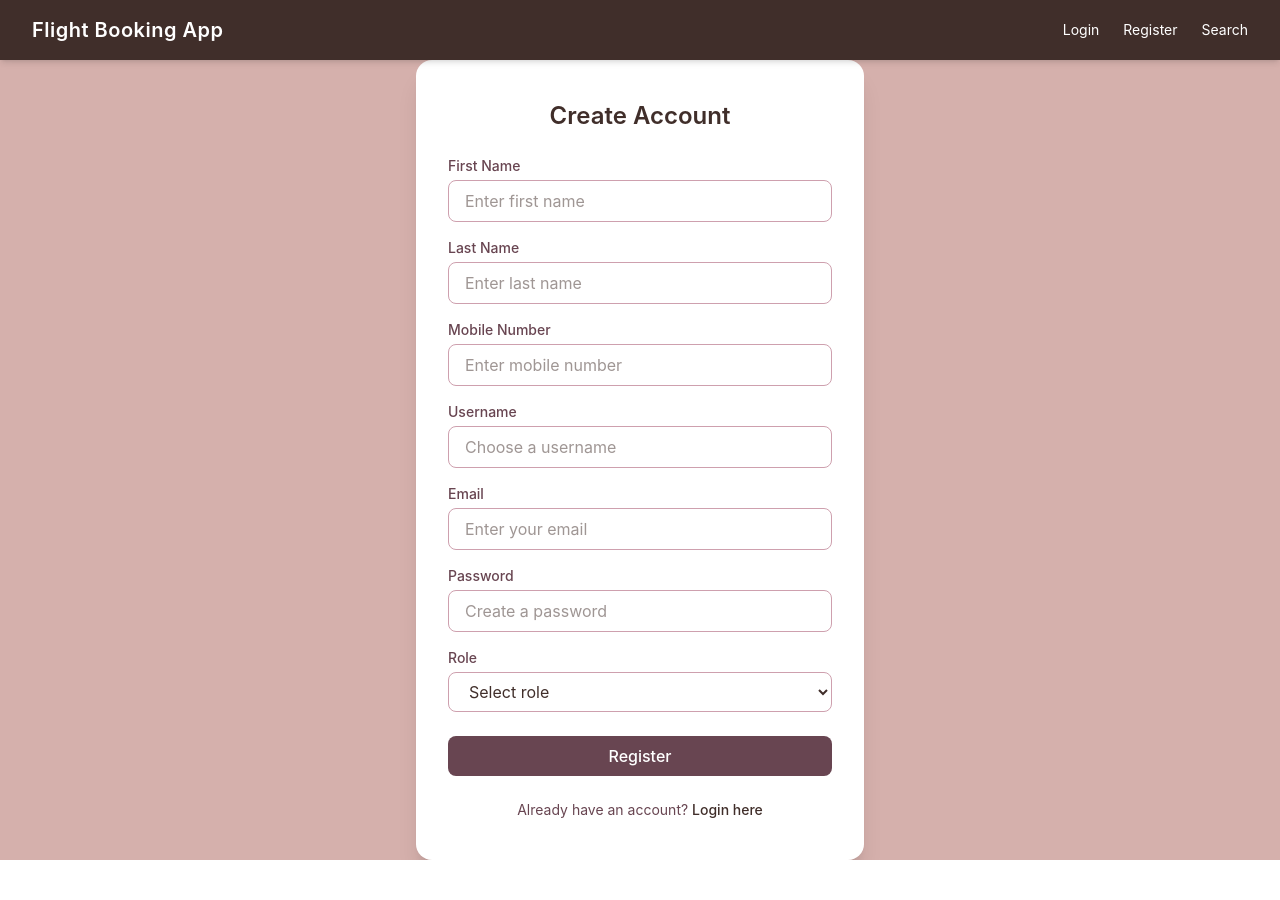
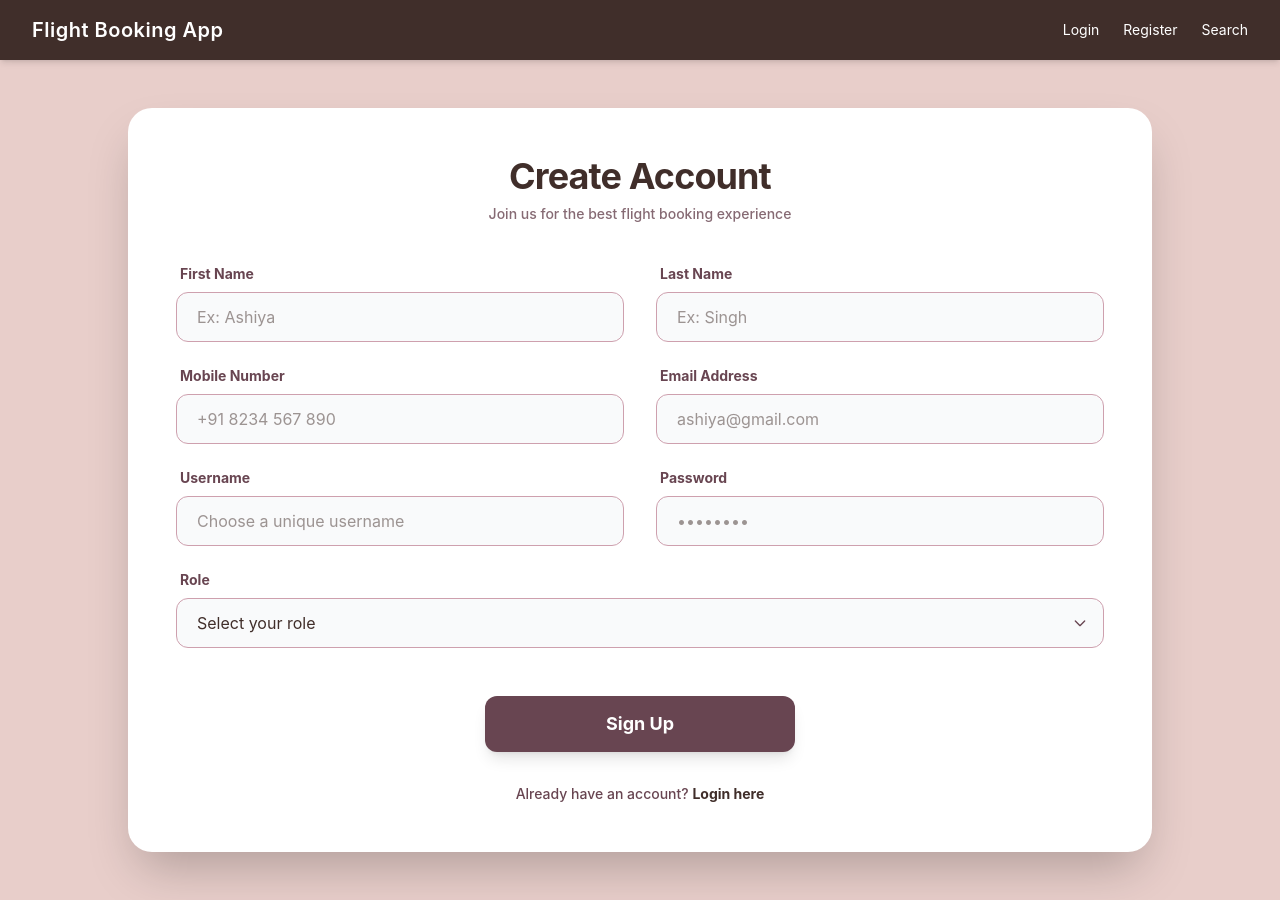
Before and after one commit to NaynaBisht/FlightBooking_Microservices_App, an Angular app in the folder frontend/flight-booking-ui/: page /register in a window 1280 px wide. Before the commit the page ends 860 px from the top, so only its background shows below. Built offline with nearby package versions, Linux system fonts and the light colour scheme.

Commit message:
update Design - register page

```diff
--- a/frontend/flight-booking-ui/src/app/pages/register/register.html
+++ b/frontend/flight-booking-ui/src/app/pages/register/register.html
@@ -1,182 +1,230 @@
 <div
-  class="min-h-screen flex items-center justify-center px-4"
-  style="background-color:#D5B0AC;"
+  class="min-h-screen flex items-center justify-center py-12 px-4 transition-colors duration-500"
+  style="background-color: #e8ceca"
 >
-  <div class="w-full max-w-md">
-
+  <div class="w-[90%] max-w-5xl">
     <form
-      class="bg-white rounded-2xl shadow-xl px-8 py-10"
+      class="bg-white rounded-3xl shadow-2xl px-8 py-12 md:px-12 transform transition-all duration-300 hover:shadow-[0_20px_50px_rgba(0,0,0,0.15)]"
       [formGroup]="form"
       (ngSubmit)="register()"
     >
-
-      <h2
-        class="text-2xl font-semibold text-center mb-6"
-        style="color:#402E2A;"
-      >
+      <div class="text-center mb-10">
+        <h2 class="text-4xl font-bold tracking-tight mb-2" style="color: #402e2a">
           Create Account
         </h2>
+        <p class="text-sm font-medium opacity-80" style="color: #684551">
+          Join us for the best flight booking experience
+        </p>
+      </div>
 
-      <div class="mb-4">
-        <label class="block text-sm font-medium mb-1" style="color:#684551;">
+      <div class="grid grid-cols-1 md:grid-cols-2 gap-x-8 gap-y-6">
+        <div class="group">
+          <label
+            class="block text-sm font-bold mb-2 ml-1 transition-colors group-hover:text-[#402E2A]"
+            style="color: #684551"
+          >
             First Name
           </label>
           <input
             type="text"
             formControlName="firstName"
-          placeholder="Enter first name"
-          class="w-full px-4 py-2 rounded-lg border focus:outline-none transition"
-          style="border-color:#CEA0AE; color:#402E2A;"
+            placeholder="Ex: Ashiya"
+            class="w-full px-5 py-3 rounded-xl border bg-gray-50 focus:bg-white focus:ring-2 focus:ring-offset-1 focus:outline-none transition-all duration-300 ease-in-out"
+            style="border-color: #cea0ae; color: #402e2a"
+            [ngStyle]="{ '--tw-ring-color': '#CEA0AE' }"
           />
           <small
             *ngIf="form.get('firstName')?.touched && form.get('firstName')?.invalid"
-          style="color:#402E2A;"
+            class="block mt-1 ml-1 text-xs font-semibold animate-pulse"
+            style="color: #402e2a"
           >
             First name is required
           </small>
         </div>
 
-      <div class="mb-4">
-        <label class="block text-sm font-medium mb-1" style="color:#684551;">
+        <div class="group">
+          <label
+            class="block text-sm font-bold mb-2 ml-1 transition-colors group-hover:text-[#402E2A]"
+            style="color: #684551"
+          >
             Last Name
           </label>
           <input
             type="text"
             formControlName="lastName"
-          placeholder="Enter last name"
-          class="w-full px-4 py-2 rounded-lg border focus:outline-none transition"
-          style="border-color:#CEA0AE; color:#402E2A;"
+            placeholder="Ex: Singh"
+            class="w-full px-5 py-3 rounded-xl border bg-gray-50 focus:bg-white focus:ring-2 focus:ring-offset-1 focus:outline-none transition-all duration-300 ease-in-out"
+            style="border-color: #cea0ae; color: #402e2a"
+            [ngStyle]="{ '--tw-ring-color': '#CEA0AE' }"
           />
           <small
             *ngIf="form.get('lastName')?.touched && form.get('lastName')?.invalid"
-          style="color:#402E2A;"
+            class="block mt-1 ml-1 text-xs font-semibold animate-pulse"
+            style="color: #402e2a"
           >
             Last name is required
           </small>
         </div>
 
-      <div class="mb-4">
-        <label class="block text-sm font-medium mb-1" style="color:#684551;">
+        <div class="group">
+          <label
+            class="block text-sm font-bold mb-2 ml-1 transition-colors group-hover:text-[#402E2A]"
+            style="color: #684551"
+          >
             Mobile Number
           </label>
           <input
             type="text"
             formControlName="mobileNumber"
-          placeholder="Enter mobile number"
-          class="w-full px-4 py-2 rounded-lg border focus:outline-none transition"
-          style="border-color:#CEA0AE; color:#402E2A;"
+            placeholder="+91 8234 567 890"
+            class="w-full px-5 py-3 rounded-xl border bg-gray-50 focus:bg-white focus:ring-2 focus:ring-offset-1 focus:outline-none transition-all duration-300 ease-in-out"
+            style="border-color: #cea0ae; color: #402e2a"
+            [ngStyle]="{ '--tw-ring-color': '#CEA0AE' }"
           />
           <small
             *ngIf="form.get('mobileNumber')?.touched && form.get('mobileNumber')?.invalid"
-          style="color:#402E2A;"
+            class="block mt-1 ml-1 text-xs font-semibold animate-pulse"
+            style="color: #402e2a"
           >
             Mobile number is required
           </small>
         </div>
 
-      <div class="mb-4">
-        <label class="block text-sm font-medium mb-1" style="color:#684551;">
+        <div class="group">
+          <label
+            class="block text-sm font-bold mb-2 ml-1 transition-colors group-hover:text-[#402E2A]"
+            style="color: #684551"
+          >
+            Email Address
+          </label>
+          <input
+            type="email"
+            formControlName="email"
+            placeholder="ashiya@gmail.com"
+            class="w-full px-5 py-3 rounded-xl border bg-gray-50 focus:bg-white focus:ring-2 focus:ring-offset-1 focus:outline-none transition-all duration-300 ease-in-out"
+            style="border-color: #cea0ae; color: #402e2a"
+            [ngStyle]="{ '--tw-ring-color': '#CEA0AE' }"
+          />
+          <small
+            *ngIf="form.get('email')?.touched && form.get('email')?.invalid"
+            class="block mt-1 ml-1 text-xs font-semibold animate-pulse"
+            style="color: #402e2a"
+          >
+            Enter a valid email
+          </small>
+        </div>
+
+        <div class="group">
+          <label
+            class="block text-sm font-bold mb-2 ml-1 transition-colors group-hover:text-[#402E2A]"
+            style="color: #684551"
+          >
             Username
           </label>
           <input
             type="text"
             formControlName="username"
-          placeholder="Choose a username"
-          class="w-full px-4 py-2 rounded-lg border focus:outline-none transition"
-          style="border-color:#CEA0AE; color:#402E2A;"
+            placeholder="Choose a unique username"
+            class="w-full px-5 py-3 rounded-xl border bg-gray-50 focus:bg-white focus:ring-2 focus:ring-offset-1 focus:outline-none transition-all duration-300 ease-in-out"
+            style="border-color: #cea0ae; color: #402e2a"
+            [ngStyle]="{ '--tw-ring-color': '#CEA0AE' }"
           />
           <small
             *ngIf="form.get('username')?.touched && form.get('username')?.invalid"
-          style="color:#402E2A;"
+            class="block mt-1 ml-1 text-xs font-semibold animate-pulse"
+            style="color: #402e2a"
           >
             Username is required
           </small>
         </div>
 
-      <div class="mb-4">
-        <label class="block text-sm font-medium mb-1" style="color:#684551;">
-          Email
-        </label>
-        <input
-          type="email"
-          formControlName="email"
-          placeholder="Enter your email"
-          class="w-full px-4 py-2 rounded-lg border focus:outline-none transition"
-          style="border-color:#CEA0AE; color:#402E2A;"
-        />
-        <small
-          *ngIf="form.get('email')?.touched && form.get('email')?.invalid"
-          style="color:#402E2A;"
+        <div class="group">
+          <label
+            class="block text-sm font-bold mb-2 ml-1 transition-colors group-hover:text-[#402E2A]"
+            style="color: #684551"
           >
-          Enter a valid email
-        </small>
-      </div>
-
-      <div class="mb-4">
-        <label class="block text-sm font-medium mb-1" style="color:#684551;">
             Password
           </label>
           <input
             type="password"
             formControlName="password"
-          placeholder="Create a password"
-          class="w-full px-4 py-2 rounded-lg border focus:outline-none transition"
-          style="border-color:#CEA0AE; color:#402E2A;"
+            placeholder="••••••••"
+            class="w-full px-5 py-3 rounded-xl border bg-gray-50 focus:bg-white focus:ring-2 focus:ring-offset-1 focus:outline-none transition-all duration-300 ease-in-out"
+            style="border-color: #cea0ae; color: #402e2a"
+            [ngStyle]="{ '--tw-ring-color': '#CEA0AE' }"
           />
           <small
             *ngIf="form.get('password')?.touched && form.get('password')?.invalid"
-          style="color:#402E2A;"
+            class="block mt-1 ml-1 text-xs font-semibold animate-pulse"
+            style="color: #402e2a"
           >
             Password must be at least 6 characters
           </small>
         </div>
 
-      <div class="mb-6">
-        <label class="block text-sm font-medium mb-1" style="color:#684551;">
+        <div class="md:col-span-2 group">
+          <label
+            class="block text-sm font-bold mb-2 ml-1 transition-colors group-hover:text-[#402E2A]"
+            style="color: #684551"
+          >
             Role
           </label>
+          <div class="relative">
             <select
               formControlName="role"
-          class="w-full px-4 py-2 rounded-lg border focus:outline-none transition"
-          style="border-color:#CEA0AE; color:#402E2A;"
+              class="w-full px-5 py-3 rounded-xl border bg-gray-50 focus:bg-white focus:ring-2 focus:ring-offset-1 focus:outline-none transition-all duration-300 ease-in-out appearance-none cursor-pointer"
+              style="border-color: #cea0ae; color: #402e2a"
+              [ngStyle]="{ '--tw-ring-color': '#CEA0AE' }"
             >
-          <option value="">Select role</option>
+              <option value="">Select your role</option>
               <option value="user">User</option>
               <option value="admin">Admin</option>
             </select>
+            <div
+              class="absolute inset-y-0 right-0 flex items-center px-4 pointer-events-none"
+              style="color: #684551"
+            >
+              <svg class="w-4 h-4" fill="none" stroke="currentColor" viewBox="0 0 24 24">
+                <path
+                  stroke-linecap="round"
+                  stroke-linejoin="round"
+                  stroke-width="2"
+                  d="M19 9l-7 7-7-7"
+                ></path>
+              </svg>
+            </div>
+          </div>
           <small
             *ngIf="form.get('role')?.touched && form.get('role')?.invalid"
-          style="color:#402E2A;"
+            class="block mt-1 ml-1 text-xs font-semibold animate-pulse"
+            style="color: #402e2a"
           >
             Role is required
           </small>
         </div>
+      </div>
 
+      <div class="mt-12 flex flex-col items-center">
         <button
           type="submit"
-        [disabled]="form.invalid"
-        class="w-full py-2 rounded-lg text-white font-medium transition-all"
-        style="background-color:#684551;"
-        onmouseover="this.style.backgroundColor='#402E2A'"
-        onmouseout="this.style.backgroundColor='#684551'"
+          class="w-full md:w-1/3 py-3.5 rounded-xl text-white font-bold text-lg shadow-lg transform transition-all duration-300 ease-in-out hover:-translate-y-1 hover:shadow-xl disabled:opacity-50 disabled:cursor-not-allowed disabled:transform-none"
+          style="background-color: #684551"
+          [ngClass]="{ 'hover:bg-[#402E2A]': !form.invalid }"
         >
-        Register
+          Sign Up
         </button>
 
-      <p class="text-center text-sm mt-6" style="color:#684551;">
+        <p class="text-center text-sm mt-8 font-medium" style="color: #684551">
           Already have an account?
           <a
             routerLink="/login"
-          class="font-medium transition"
-          style="color:#402E2A;"
-          onmouseover="this.style.textDecoration='underline'"
-          onmouseout="this.style.textDecoration='none'"
+            class="font-bold underline-offset-4 decoration-2 hover:underline transition-all duration-200"
+            style="color: #402e2a; text-decoration-color: #cea0ae"
           >
             Login here
           </a>
         </p>
-
+      </div>
     </form>
-
   </div>
 </div>
```
Lines whose indentation alone changed are shown as unchanged.
